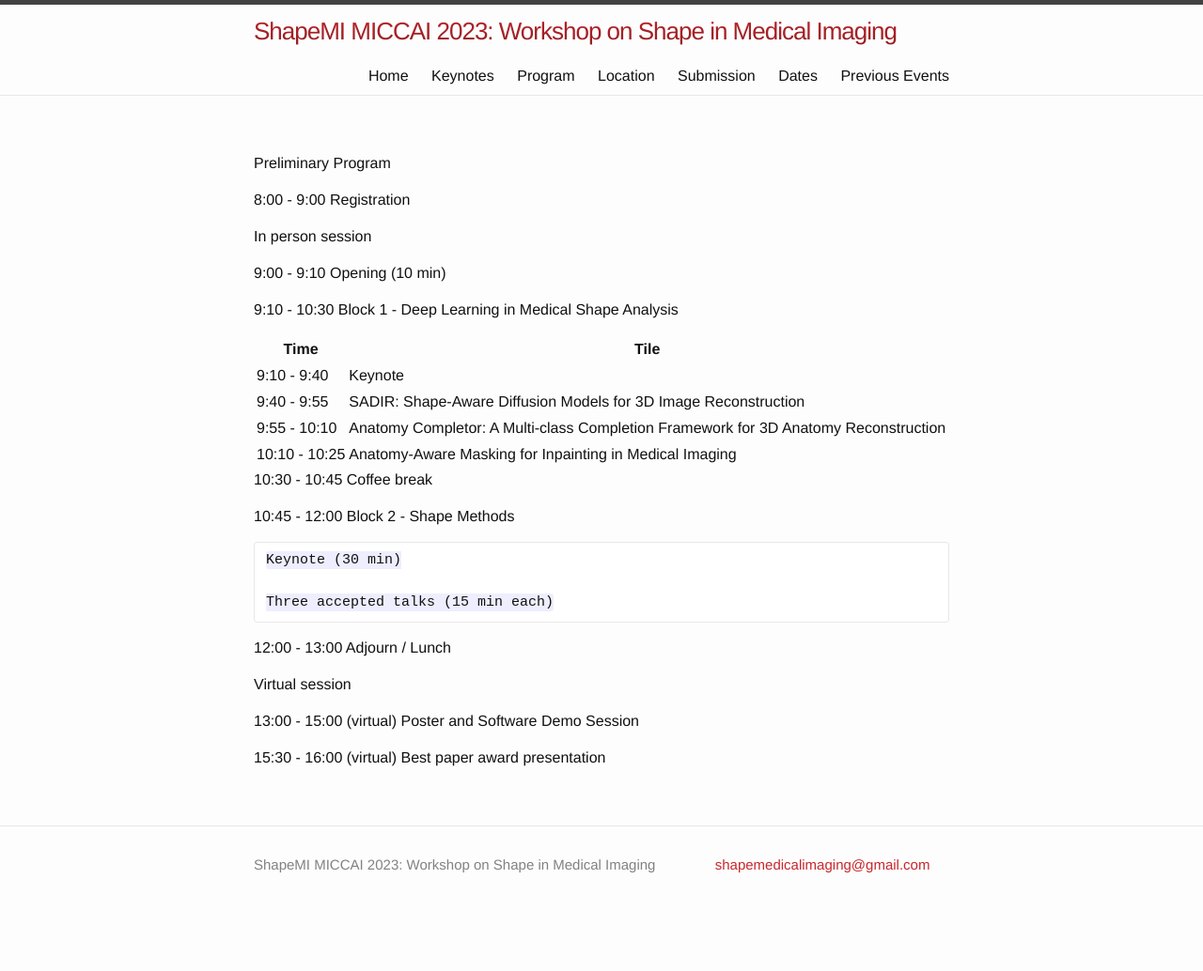
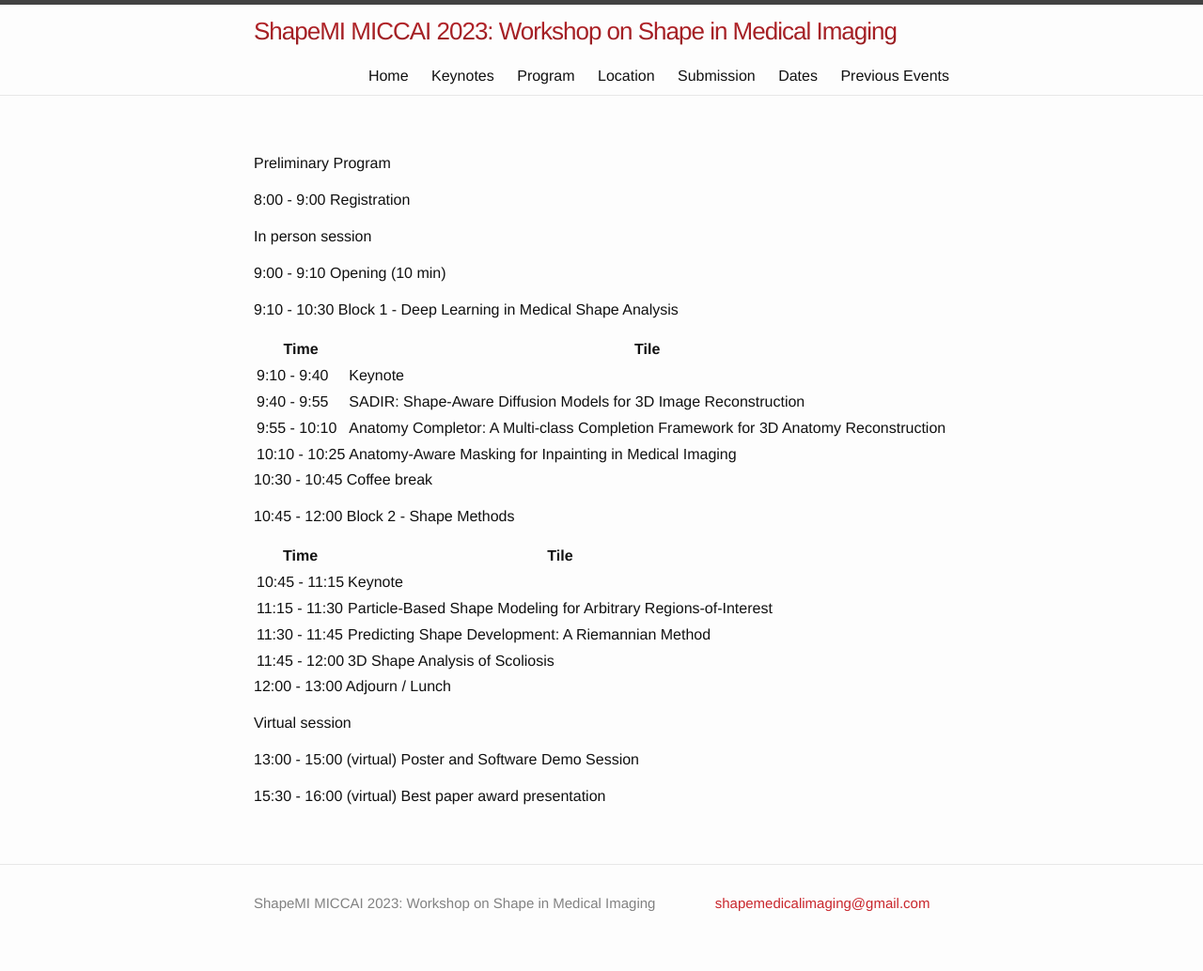
Before and after one commit to shapemi/shapemi.github.io, a Jekyll site: the page built from program/index.md, in a window 1280 px wide. Shown: the whole page at 94% size. Built offline with Jekyll 4.4.1, drawn with Linux system fonts in a browser that asks for light colours; our own code applies the rules of GitHub Pages for plain Markdown files; before the commit the page ends 992 px from its top, so only the background shows below that.

Commit message:
Update index.md

```diff
--- a/program/index.md
+++ b/program/index.md
@@ -19,9 +19,12 @@ In person session
 
 10:45 - 12:00 Block 2 - Shape Methods
 
-	Keynote (30 min)
-
-	Three accepted talks (15 min each)
+| Time    | Tile |
+|  -------- | -------  |
+| 10:45 - 11:15  | Keynote    |
+| 11:15 - 11:30 | Particle-Based Shape Modeling for Arbitrary Regions-of-Interest    |
+| 11:30 - 11:45    |Predicting Shape Development: A Riemannian Method   |
+| 11:45 - 12:00    | 3D Shape Analysis of Scoliosis   |
 
 12:00 - 13:00 Adjourn / Lunch
 
```
